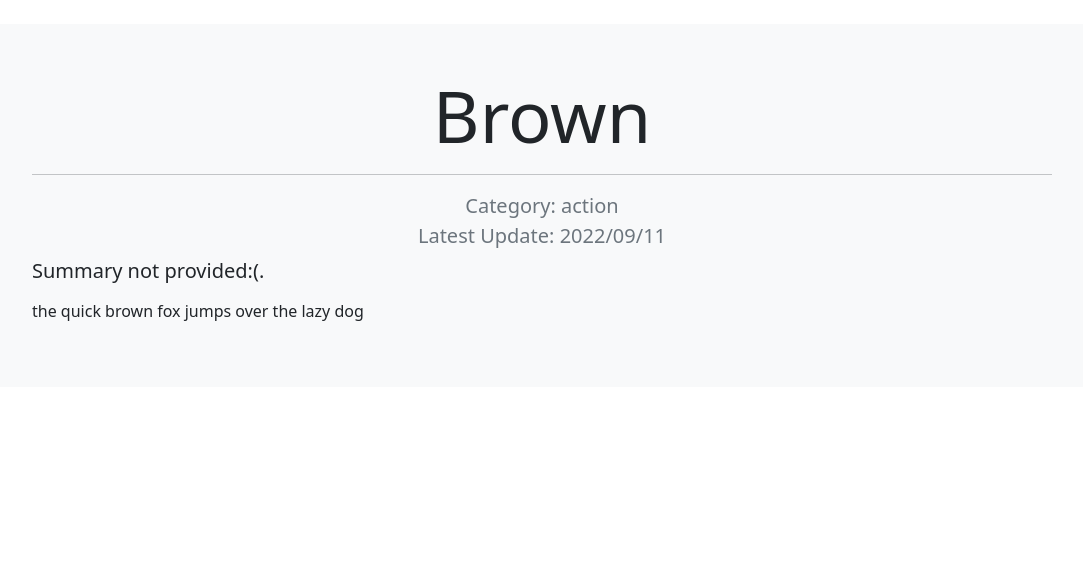
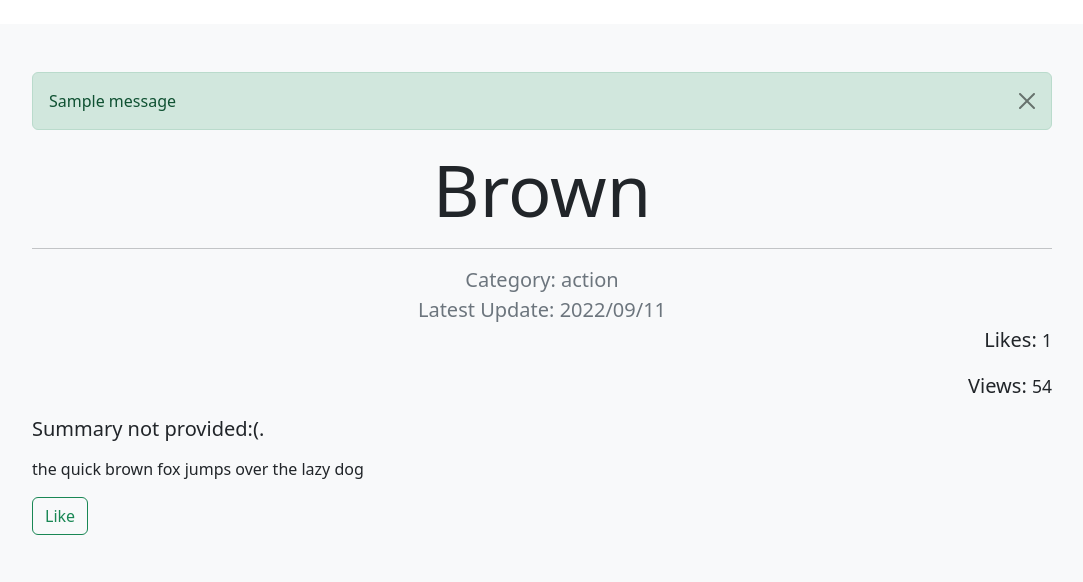
Before and after one commit to n4-t3/Django-Blog, a Django app: page /blog/read/2/ in a window 1280 px wide. Shown: the part 56-638 px from the top of the page, without its empty margins (98-1181 px from the left). Run offline with Django 4.2, Linux system fonts and the light colour scheme; data comes from the database, SQL or seed files in the repository; both versions use the stored data as it was after the commit; tables that the repository leaves empty hold one stand-in row (values such as "Sample post"); one stand-in notice (Sample message) is shown; parts of the project's set-up code (start-up, migrations or seed data) failed here and were passed over; some libraries are stand-ins or nearby versions.

Commit message:
updated blog views

```diff
--- a/blog/post/urls.py
+++ b/blog/post/urls.py
@@ -9,4 +9,5 @@ urlpatterns = [
     path('read/<int:pk>/', views.read_blog, name="read_blog"),
     path('edit/<int:pk>/', views.edit_blog, name="edit_blog"),
     path('delete/<int:pk>/', views.delete_blog, name="delete_blog"),
+    path('public_blog/', views.public_blog, name="public_blog"),
 ]
--- a/blog/post/views.py
+++ b/blog/post/views.py
@@ -50,8 +50,26 @@ def read_blog(request,pk):
     my_dict = {
         "blog":blog
     }
-    blog.views = blog.views + 1
-    blog.save()
+    if request.method == "POST":
+        if request.user.is_authenticated:
+            user = UserProfile.objects.get(user=request.user)
+            print('---------------------------------')
+            print(blog.likes.all())
+            if user in blog.likes.all():
+                blog.likes.remove(user)
+                messages.warning(request,"Unliked the post!")
+                return redirect("post:read_blog",pk=pk)
+            else:
+                blog.likes.add(user)
+                blog.save()
+                messages.success(request,"Liked the post!")
+                return redirect("post:read_blog",pk=pk)
+        else:
+            messages.info(request,"Login to like the post!")
+            return redirect("post:read_blog",pk=pk)
+    else:
+        blog.views = blog.views + 1
+        blog.save()
     return render(request,'post/read_blog.html',context=my_dict)
 
 @login_required
@@ -89,3 +107,11 @@ def delete_blog(request,pk):
         return HttpResponseForbidden('Access Restricted!')
     blog.delete()
     return redirect("post:personal_blog", pk=blog.author.user.id)
+
+
+def public_blog(request):
+    my_dict={
+        'top_posts':models.Blog.objects.all().order_by('-likes')[:5],
+        'new_posts':models.Blog.objects.all().order_by('-updated_date')[:5]
+    }
+    return render(request,'post/public.html',context=my_dict)
--- a/blog/templates/base.html
+++ b/blog/templates/base.html
@@ -36,7 +36,7 @@
                 <a class="dropdown-item" href="{% url 'post:create_blog' %}">Create Blog</a>
               </li>
               {% endif %}
-              <li><a class="dropdown-item" href="#">Public Blog</a></li>
+              <li><a class="dropdown-item" href="{% url 'post:public_blog' %}">Public Blog</a></li>
             </ul>
           </li>
           <li class="nav-item">
--- a/blog/templates/post/my_blog.html
+++ b/blog/templates/post/my_blog.html
@@ -1,7 +1,7 @@
 <!DOCTYPE html>
 {% extends 'base.html' %} {% load crispy_forms_tags %} {% block bodyblock %}
 
-<div class="row row-cols-1 row-cols-md-2 row-cols-lg-3 g-4">
+<div class="row row-cols-1 row-cols-md-2 row-cols-lg-3 g-4 mt-2">
   {% for blog in blogs %}
   <div class="col">
     <div class="card">
--- a/blog/templates/post/read_blog.html
+++ b/blog/templates/post/read_blog.html
@@ -2,10 +2,22 @@
 {% extends 'base.html' %}
 {% block bodyblock %}
 <div class="mt-4 p-5 bg-light text-body rounded">
+    {%if messages %} {% for message in messages %}
+    <div class="alert alert-{{message.tags}} alert-dismissible fade show" role="alert">
+        {{message}}
+        <button type="button" class="btn-close" data-bs-dismiss="alert" aria-label="Close"></button>
+      </div>
+      {% endfor %} {% endif %}
     <h1 class="display-2 text-center">{{blog.blog_title |title}}</h1><hr>
     <div class="text-center text-muted lead">Category: {{blog.category}}</div>
     <div class="text-center text-muted lead">Latest Update: {{blog.updated_date|date:"Y/m/d" }}</div>
+    <p class="lead text-end">Likes: <small>{{blog.likes.all |length}}</small></p>
+    <p class="lead text-end">Views: <small>{{blog.views}}</small></p>
     <h3 class="lead mt-2">{{blog.summary}}.</h3>
     <p class="lead">{{blog.blog_body | safe}}</p>
+    <form method="POST">
+        {% csrf_token%}
+        <button class="btn btn-outline-success">Like</button>
+    </form>
 </div>
 {% endblock %}
```
Also changed, not shown: blog/templates/post/public.html (+51 -0 lines), blog/db.sqlite3.
